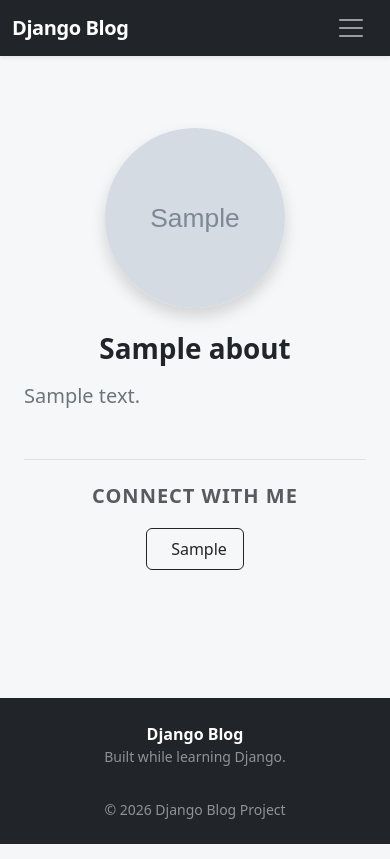
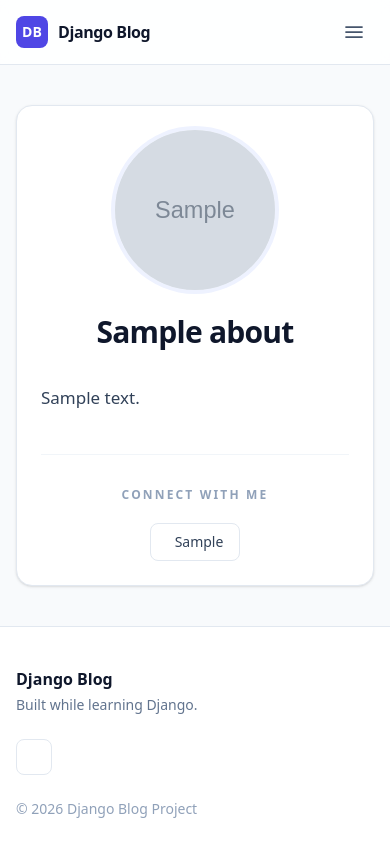
Before and after one commit to Raktabhbhattacharjee/blog-application, a Django app: page /category/about/ in a window 390 px wide. Run offline with Django 5.2, Linux system fonts and the light colour scheme; tables that the repository leaves empty hold one stand-in row (values such as "Sample post"); grey boxes marked "Sample" are stand-in pictures.

Commit message:
feat: migrate frontend from Bootstrap to Tailwind CSS
Replace Bootstrap 5 with Tailwind CSS v4 across all templates and rebuild
the UI with a minimal slate/indigo design system.

Styling setup:
- Add blog_main/static_src/input.css as the Tailwind source: theme tokens
  (brand palette, font stack) plus .btn/.pill/.nav-link/.article-prose
  component classes
- Compile to blog_main/static/css/site.css, served via {% static %}
- Use the Tailwind standalone CLI so there is no Node/npm dependency;
  add tailwind-build.bat and tailwind-watch.bat wrappers and ignore the
  108 MB binary in tools/

Templates:
- base.html: sticky blurred header, logo left, nav + search right,
  pure-CSS mobile menu (peer checkbox, no JS), footer social links
- Responsive card grid: grid-cols-1 md:grid-cols-2 lg:grid-cols-3 with
  equal-height cards, aspect-video thumbnails and hover lift
- post_detail/blogs: long-form typography in a max-w-3xl measure with a
  21:9 hero, category pill and formatted date
- post_by_category: "Category: X" header and breadcrumb
- about, 404: minimalist card layouts
- Extract search_form.html partial, parameterised by field_id so the
  desktop and mobile copies do not collide

All Bootstrap classes, the Bootstrap CSS CDN link and every data-bs-*
attribute are gone. The Bootstrap Icons font stays because
SocialLink.icon_class stores bi-* values. No Python files were touched.

Co-Authored-By: Claude Opus 5 <noreply@anthropic.com>

```diff
--- a/templates/about.html
+++ b/templates/about.html
@@ -5,55 +5,59 @@
 {% endblock %}
 
 {% block content %}
-<div class="container my-5">
-    <div class="row justify-content-center">
-        <div class="col-md-8 text-center">
+<div class="mx-auto max-w-3xl">
 
+    <article class="overflow-hidden rounded-2xl border border-slate-200 bg-white p-6 shadow-sm sm:p-10">
+
+        <header class="text-center">
             <!-- Profile / About Image -->
             {% if about and about.profile_image %}
                 <img src="{{ about.profile_image.url }}"
                      alt="{{ about.title }}"
-                     class="rounded-circle img-fluid mb-4 shadow"
-                     style="width: 180px; height: 180px; object-fit: cover;">
+                     class="mx-auto mb-6 h-40 w-40 rounded-full bg-slate-100 object-cover ring-4 ring-brand-50">
             {% endif %}
 
             <!-- Title -->
-            <h1 class="fw-bold mb-3">
+            <h1 class="text-3xl sm:text-4xl">
                 {% if about %}{{ about.title }}{% else %}About Us{% endif %}
             </h1>
+        </header>
 
         <!-- Content -->
-            <div class="lead text-secondary text-start mb-5">
+        <div class="mt-8">
             {% if about %}
+                <div class="article-prose">
                     {{ about.content|linebreaks }}
+                </div>
             {% else %}
-                    <p class="text-center text-muted fs-6">
+                <p class="rounded-xl border border-dashed border-slate-300 px-6 py-10 text-center text-slate-500">
                     No about details added yet. Please add content from the admin panel.
                 </p>
             {% endif %}
         </div>
 
         <!-- Social Links Section -->
-            <div class="border-top pt-4">
-                <h5 class="fw-semibold text-uppercase text-muted mb-3" style="letter-spacing: 1px;">
+        <div class="mt-10 border-t border-slate-100 pt-8 text-center">
+            <h2 class="text-xs font-semibold tracking-[0.18em] text-slate-400 uppercase">
                 Connect With Me
-                </h5>
-                <div class="d-flex justify-content-center gap-3 flex-wrap">
+            </h2>
+
+            <div class="mt-5 flex flex-wrap justify-center gap-3">
                 {% for link in social_links %}
                     <a href="{{ link.url }}"
                        target="_blank"
                        rel="noopener noreferrer"
-                           class="btn btn-outline-dark d-inline-flex align-items-center gap-2 px-3 py-2 m-1">
-                            <i class="bi {{ link.icon_class }}"></i>
+                       class="btn btn-ghost hover:border-brand-300 hover:bg-brand-50 hover:text-brand-700">
+                        <i class="bi {{ link.icon_class }}" aria-hidden="true"></i>
                         <span>{{ link.platform }}</span>
                     </a>
                 {% empty %}
-                        <p class="text-muted small">No social links added yet.</p>
+                    <p class="text-sm text-slate-400">No social links added yet.</p>
                 {% endfor %}
             </div>
         </div>
 
-        </div>
-    </div>
+    </article>
+
 </div>
 {% endblock %}
--- a/templates/base.html
+++ b/templates/base.html
@@ -1,139 +1,127 @@
-<!DOCTYPE html>
-<html lang="en">
+{% load static %}<!DOCTYPE html>
+<html lang="en" class="h-full">
 <head>
     <meta charset="UTF-8">
     <meta name="viewport" content="width=device-width, initial-scale=1.0">
     <meta name="description" content="{% block meta_description %}A Django blog covering tech, health, business and more.{% endblock %}">
     <title>{% block title %}Django Blog{% endblock %}</title>
 
-    <!-- Bootstrap 5 CSS -->
-    <link rel="preconnect" href="https://cdn.jsdelivr.net">
-    <link href="https://cdn.jsdelivr.net/npm/bootstrap@5.3.3/dist/css/bootstrap.min.css" rel="stylesheet">
-    <!-- Bootstrap Icons -->
+    <!-- Compiled Tailwind stylesheet (source: blog_main/static_src/input.css) -->
+    <link rel="stylesheet" href="{% static 'css/site.css' %}">
+
+    <!-- Bootstrap ICONS font only — not the Bootstrap CSS framework.
+         Required because SocialLink.icon_class stores values like "bi-github",
+         so dropping this link would leave every social icon blank. -->
     <link rel="stylesheet" href="https://cdn.jsdelivr.net/npm/bootstrap-icons@1.11.3/font/bootstrap-icons.min.css">
 
-    <style>
-        :root {
-            --bs-body-font-family: system-ui, -apple-system, "Segoe UI", Roboto, "Helvetica Neue", Arial, sans-serif;
-            --brand-surface: #f6f7f9;
-        }
-        body { background-color: var(--brand-surface); }
-
-        /* Fixed ratio thumbnails: every card image crops instead of stretching */
-        .post-thumb {
-            width: 100%;
-            aspect-ratio: 16 / 9;
-            object-fit: cover;
-            background-color: #e9ecef;
-        }
-        .post-card { transition: transform .15s ease, box-shadow .15s ease; }
-        .post-card:hover { transform: translateY(-3px); box-shadow: 0 .75rem 1.5rem rgba(0, 0, 0, .09) !important; }
-        .post-card .card-title a { color: inherit; text-decoration: none; }
-        .post-card .card-title a:hover { color: var(--bs-primary); }
-
-        /* Keeps every card body the same visual weight regardless of copy length */
-        .clamp-3 {
-            display: -webkit-box;
-            -webkit-line-clamp: 3;
-            -webkit-box-orient: vertical;
-            overflow: hidden;
-        }
-
-        .article-body { font-size: 1.075rem; line-height: 1.85; }
-        .article-body p:last-child { margin-bottom: 0; }
-        .article-hero { aspect-ratio: 21 / 9; object-fit: cover; width: 100%; }
-        .navbar-brand { letter-spacing: -.02em; }
-        .hero { background: linear-gradient(135deg, #1f2937 0%, #111827 60%, #0b1220 100%); }
-        .eyebrow { letter-spacing: .12em; }
-        /* keep in-page anchors clear of the sticky navbar */
-        section[id] { scroll-margin-top: 5rem; }
-    </style>
     {% block extra_css %}{% endblock %}
 </head>
-<body class="d-flex flex-column min-vh-100">
+<body class="flex min-h-full flex-col">
 
-    <!-- GLOBAL NAVBAR -->
-    <nav class="navbar navbar-expand-lg navbar-dark bg-dark sticky-top shadow-sm">
-        <div class="container">
-            <a class="navbar-brand fw-bold" href="{% url 'home' %}">Django Blog</a>
+    <!-- ================= HEADER / NAV ================= -->
+    <header class="sticky top-0 z-50 border-b border-slate-200 bg-white/85 backdrop-blur">
+        <nav class="mx-auto max-w-6xl px-4 sm:px-6 lg:px-8" aria-label="Main navigation">
 
-            <button class="navbar-toggler border-0 shadow-none" type="button"
-                    data-bs-toggle="collapse" data-bs-target="#mainNav"
-                    aria-controls="mainNav" aria-expanded="false" aria-label="Toggle navigation">
-                <span class="navbar-toggler-icon"></span>
-            </button>
+            {# Pure-CSS mobile menu toggle: sr-only keeps it keyboard-operable. #}
+            <input id="nav-toggle" type="checkbox" class="peer sr-only" aria-label="Toggle navigation menu">
 
-            <div class="collapse navbar-collapse" id="mainNav">
-                <ul class="navbar-nav me-auto mb-2 mb-lg-0">
-                    <li class="nav-item">
-                        <a class="nav-link{% if request.path == '/' %} active fw-semibold{% endif %}"
-                           href="{% url 'home' %}">Home</a>
-                    </li>
+            <div class="flex h-16 items-center justify-between gap-4">
+
+                <!-- LOGO -->
+                <a href="{% url 'home' %}" class="flex shrink-0 items-center gap-2.5">
+                    <span class="grid h-8 w-8 place-items-center rounded-lg bg-brand-600 text-sm font-bold text-white">DB</span>
+                    <span class="text-base font-semibold tracking-tight text-slate-900">Django Blog</span>
+                </a>
+
+                <!-- DESKTOP LINKS -->
+                <div class="hidden min-w-0 items-center gap-0.5 lg:flex">
+                    <a href="{% url 'home' %}"
+                       class="nav-link{% if request.path == '/' %} nav-link-active{% endif %}">Home</a>
 
                     <!-- DYNAMIC CATEGORIES INJECTED GLOBALLY (blogs/context_processors.py) -->
                     {% for category in categories %}
-                        <li class="nav-item">
-                            <a class="nav-link{% if category.id == active_category_id %} active fw-semibold{% endif %}"
-                               href="{% url 'post_by_category' category.id %}">{{ category.category_name }}</a>
-                        </li>
+                        <a href="{% url 'post_by_category' category.id %}"
+                           class="nav-link{% if category.id == active_category_id %} nav-link-active{% endif %}">{{ category.category_name }}</a>
                     {% endfor %}
 
-                    <li class="nav-item">
-                        <a class="nav-link" href="{% url 'about' %}">About Us</a>
-                    </li>
-                </ul>
+                    <a href="{% url 'about' %}" class="nav-link">About</a>
+                </div>
 
-                <!-- AUTH BUTTONS -->
-                <div class="d-flex flex-column flex-lg-row gap-2 pt-2 pt-lg-0">
-                    <a href="#" class="btn btn-outline-light btn-sm px-3">Login</a>
-                    <a href="#" class="btn btn-primary btn-sm px-3">Register</a>
+                <!-- DESKTOP SEARCH -->
+                <div class="hidden w-72 shrink-0 lg:block">
+                    {% include 'blog/includes/search_form.html' with field_id="search-desktop" %}
+                </div>
+
+                <!-- MOBILE HAMBURGER -->
+                <label for="nav-toggle"
+                       class="grid h-10 w-10 cursor-pointer place-items-center rounded-lg text-slate-600 hover:bg-slate-100 hover:text-slate-900 lg:hidden">
+                    <svg class="h-6 w-6" viewBox="0 0 24 24" fill="none" stroke="currentColor" stroke-width="1.75"
+                         stroke-linecap="round" aria-hidden="true">
+                        <path d="M4 7h16M4 12h16M4 17h16" />
+                    </svg>
+                    <span class="sr-only">Menu</span>
+                </label>
+            </div>
+
+            <!-- MOBILE PANEL: shown only below lg, and only while the toggle is checked -->
+            <div class="hidden border-t border-slate-200 py-4 max-lg:peer-checked:block">
+                <div class="mb-4">
+                    {% include 'blog/includes/search_form.html' with field_id="search-mobile" %}
+                </div>
+
+                <div class="flex flex-col gap-0.5">
+                    <a href="{% url 'home' %}"
+                       class="nav-link{% if request.path == '/' %} nav-link-active{% endif %}">Home</a>
+
+                    {% for category in categories %}
+                        <a href="{% url 'post_by_category' category.id %}"
+                           class="nav-link{% if category.id == active_category_id %} nav-link-active{% endif %}">{{ category.category_name }}</a>
+                    {% endfor %}
+
+                    <a href="{% url 'about' %}" class="nav-link">About</a>
                 </div>
             </div>
-        </div>
-    </nav>
+        </nav>
+    </header>
 
-    <!-- INJECTION ZONE FOR CHILD TEMPLATES -->
-    <main class="flex-grow-1 py-4 py-lg-5">
-        <div class="container">
+    <!-- ================= INJECTION ZONE FOR CHILD TEMPLATES ================= -->
+    <main class="flex-1">
+        <div class="mx-auto max-w-6xl px-4 py-10 sm:px-6 lg:px-8 lg:py-14">
             {% block content %}{% endblock %}
         </div>
     </main>
 
-    <!-- GLOBAL FOOTER -->
-    <footer class="bg-dark text-white-50 mt-auto py-4">
-        <div class="container">
-            <div class="row gy-3 align-items-center">
-                <div class="col-md-6 text-center text-md-start">
-                    <span class="fw-semibold text-white">Django Blog</span>
-                    <span class="d-block small">Built while learning Django.</span>
+    <!-- ================= FOOTER ================= -->
+    <footer class="mt-auto border-t border-slate-200 bg-white">
+        <div class="mx-auto max-w-6xl px-4 py-10 sm:px-6 lg:px-8">
+            <div class="flex flex-col gap-6 sm:flex-row sm:items-center sm:justify-between">
+
+                <div>
+                    <p class="font-semibold text-slate-900">Django Blog</p>
+                    <p class="mt-1 text-sm text-slate-500">Built while learning Django.</p>
                 </div>
 
-                <!-- SOCIAL LINKS -->
+                <!-- SOCIAL LINKS (global via context processor) -->
                 {% if social_links %}
-                <div class="col-12 col-md text-center">
-                    <div class="d-flex justify-content-center gap-3">
+                    <div class="flex items-center gap-2">
                         {% for link in social_links %}
                             <a href="{{ link.url }}"
                                target="_blank"
                                rel="noopener noreferrer"
-                               class="text-white-50 fs-5"
-                               title="{{ link.platform }}">
-                                <i class="bi {{ link.icon_class }}"></i>
+                               title="{{ link.platform }}"
+                               class="grid h-9 w-9 place-items-center rounded-lg border border-slate-200 text-slate-500 transition hover:border-brand-300 hover:bg-brand-50 hover:text-brand-700">
+                                <i class="bi {{ link.icon_class }}" aria-hidden="true"></i>
+                                <span class="sr-only">{{ link.platform }}</span>
                             </a>
                         {% endfor %}
                     </div>
-                </div>
                 {% endif %}
 
-                <div class="col-md-6 text-center text-md-end small">
-                    &copy; 2026 Django Blog Project
-                </div>
+                <p class="text-sm text-slate-400">&copy; 2026 Django Blog Project</p>
             </div>
         </div>
     </footer>
 
-    <!-- Bootstrap JS -->
-    <script src="https://cdn.jsdelivr.net/npm/bootstrap@5.3.3/dist/js/bootstrap.bundle.min.js"></script>
     {% block extra_js %}{% endblock %}
 </body>
 </html>
--- /dev/null
+++ b/templates/blog/includes/search_form.html
@@ -0,0 +1,35 @@
+{% comment %}
+Search bar markup only — there is no search backend yet.
+
+  {% include 'blog/includes/search_form.html' with field_id="search-desktop" %}
+
+TODO: Wire to backend search view.
+  1. add a `search` view to blogs/views.py that filters on request.GET.get("keyword")
+  2. register it:  path("search/", views.search, name="search")
+  3. swap the action below to:  action="{% url 'search' %}"
+  4. pass `keyword` back in the context so the input stays filled after submitting
+
+Until then action="" is a deliberate no-op: submitting re-requests the current
+page with ?keyword=... and nothing breaks.
+{% endcomment %}
+<form action="" method="GET" role="search" class="flex items-center gap-2">
+  <div class="relative flex-1">
+    <label for="{{ field_id }}" class="sr-only">Search posts</label>
+
+    <svg class="pointer-events-none absolute top-1/2 left-3 h-4 w-4 -translate-y-1/2 text-slate-400"
+         viewBox="0 0 20 20" fill="currentColor" aria-hidden="true">
+      <path fill-rule="evenodd" clip-rule="evenodd"
+            d="M9 3.5a5.5 5.5 0 1 0 3.437 9.8l3.632 3.63a.75.75 0 1 0 1.06-1.06l-3.631-3.632A5.5 5.5 0 0 0 9 3.5ZM5 9a4 4 0 1 1 8 0 4 4 0 0 1-8 0Z" />
+    </svg>
+
+    <input id="{{ field_id }}"
+           type="search"
+           name="keyword"
+           value="{{ keyword|default:'' }}"
+           placeholder="Search posts…"
+           autocomplete="off"
+           class="w-full rounded-lg border border-slate-200 bg-slate-50 py-2 pr-3 pl-9 text-sm text-slate-900 placeholder:text-slate-400 focus:border-brand-400 focus:bg-white focus:ring-2 focus:ring-brand-100 focus:outline-none">
+  </div>
+
+  <button type="submit" class="btn btn-primary shrink-0 px-3 py-2">Search</button>
+</form>
--- a/templates/blog/post_detail.html
+++ b/templates/blog/post_detail.html
@@ -4,9 +4,7 @@
 {% block meta_description %}{{ post.short_description|truncatewords:25 }}{% endblock %}
 
 {% block content %}
-<div class="row justify-content-center">
-  <div class="col-lg-8">
-    {% include 'blog/includes/post_article.html' %}
-  </div>
+<div class="mx-auto max-w-3xl">
+  {% include 'blog/includes/post_article.html' %}
 </div>
 {% endblock %}
```
Also changed, not shown: blog_main/static_src/input.css (added, +125 -0 lines), templates/404.html (+10 -10 lines), templates/blog/blogs.html (+5 -7 lines), templates/blog/home.html (+29 -26 lines), templates/blog/includes/post_article.html (+36 -30 lines), templates/blog/includes/post_card.html (+29 -18 lines), templates/blog/post_by_category.html (+19 -18 lines), README.md, blog_main/static/css/site.css (added), 3 other files. Lines whose indentation alone changed are shown as unchanged.
